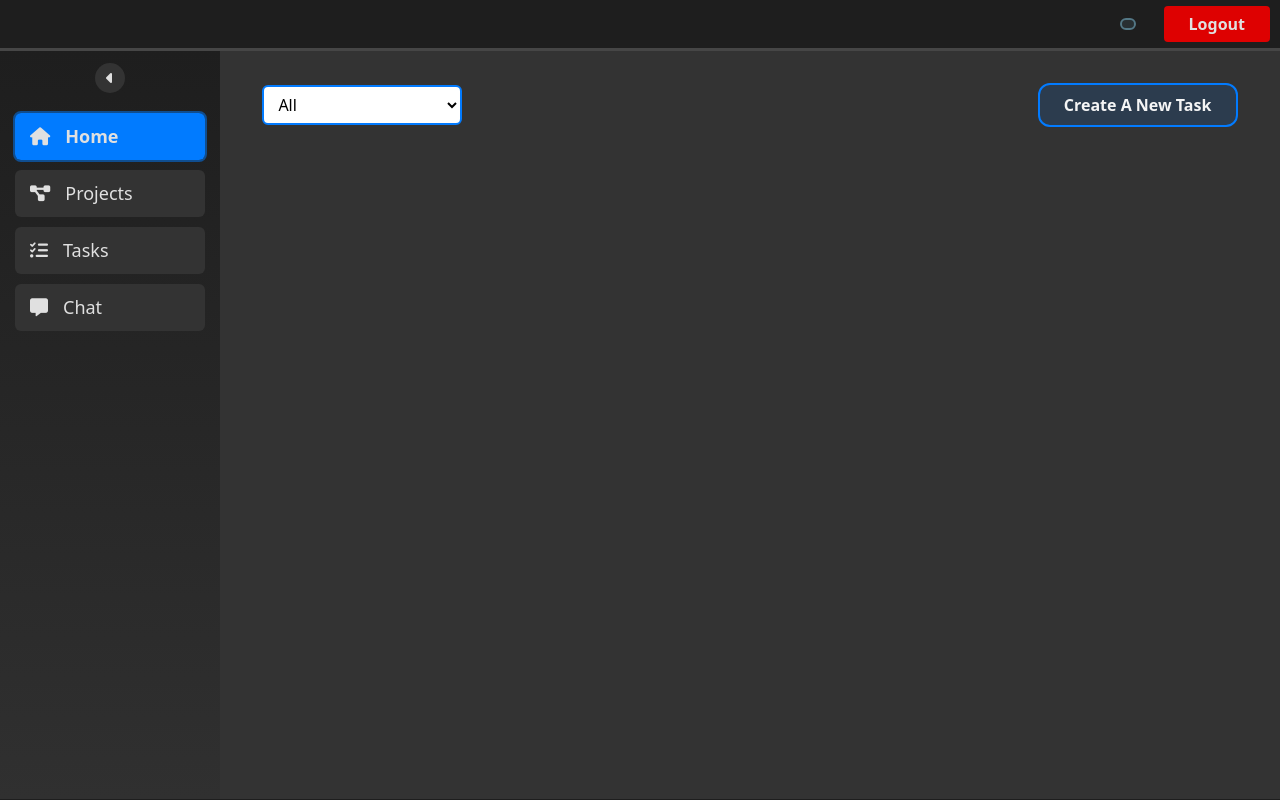
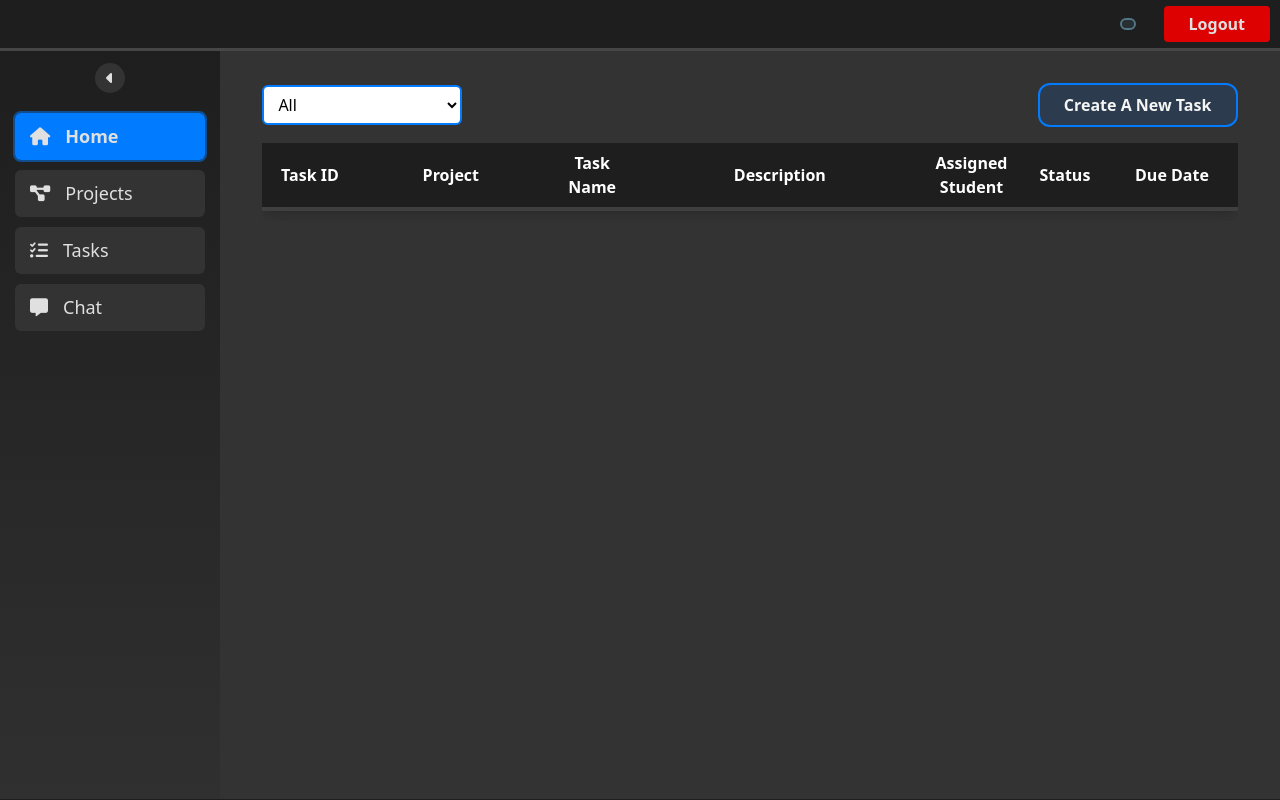
Before and after one commit to Osamaa3mmar/Advance-Web-Phase2, a React (Vite) app: page /main/tasks in a window 1280 px wide. Built offline with nearby package versions, Linux system fonts and the light colour scheme.

Commit message:
tsks 90%

```diff
--- /dev/null
+++ b/src/pages/Tasks/TableHead.jsx
@@ -0,0 +1,8 @@
+
+export default function TableHead({name,num}) {
+  return (
+    <th className={` text-[16px] px-4 py-2 w-[${num}]`}>
+{name}
+    </th>
+  )
+}
--- /dev/null
+++ b/src/pages/Tasks/TableRow.jsx
@@ -0,0 +1,14 @@
+
+export default function TableRow({id,name,project,description,student,status,dueDate}) {
+  return (
+    <tr className="border-[#3f3f3f] border-b-1">
+      <td className="px-4 py-2 w-[10%]">{id}</td>
+      <td className="px-4 py-2 w-[20%]">{project.title}</td>
+      <td className="px-4 py-2 w-[10%]">{name}</td>
+      <td className="px-4 py-2 w-[30%]">{description}</td>
+      <td className="px-4 py-2 w-[10%]">{student.username}</td>
+      <td className="px-4 py-2 w-[6%]">{status}</td>
+      <td className="px-4 py-2 w-[14%]">{dueDate}</td>
+    </tr>
+  )
+}
--- a/src/pages/Tasks/TaskForm.jsx
+++ b/src/pages/Tasks/TaskForm.jsx
@@ -1,7 +1,7 @@
 import { useEffect, useState } from "react"
 import Swal from "sweetalert2";
 import style from '../../component/Projects/Form/style.module.css'
-export default function TaskForm({closeForm}) {
+export default function TaskForm({closeForm,trig}) {
     const [task,setTask]=useState({
         id:0,
         name:"",
@@ -17,7 +17,6 @@ export default function TaskForm({closeForm}) {
         status:'',
         dueDate:''
     });
-    console.log(task)
     const [projects,setProjects]=useState([]);
     const [students,setStudents]=useState([]);
     const handleChange=(e)=>{
@@ -55,6 +54,7 @@ export default function TaskForm({closeForm}) {
         else{
             tasks=[task];
         }
+        trig(prev=>!prev);
         localStorage.setItem("tasks",JSON.stringify(tasks));
     }
      const createTask=(e)=>{
@@ -76,7 +76,7 @@ export default function TaskForm({closeForm}) {
         if(students){
             setStudents(students);
         }
-        setTask(prev=>({...prev,id:tasks?tasks.length()+1:1}));
+        setTask(prev=>({...prev,id:tasks?tasks.length+1:1}));
       }
       useEffect(()=>{
         getData();
@@ -132,6 +132,10 @@ export default function TaskForm({closeForm}) {
           <option value="cancelled" className=' '>Cancelled</option>
         </select>
       </div>
+      <div className="inputContainer flex flex-col gap-2 w-full ">
+        <h3 className=" text-lg font-semibold">Due Date :</h3>
+        <input value={task.dueDate} name='dueDate' onChange={handleChange} type="date" className=" outline-0 bg-[#333333] p-[6px] border-2 border-[#454545] rounded-lg"/>
+      </div>
       <button  className=' bg-[rgba(3,125,255,0.4)] hover:bg-[#027bfe] py-[10px] cursor-pointer duration-300 rounded-lg  flex-1' type='submit'>Add</button>
 
 
--- /dev/null
+++ b/src/pages/Tasks/TaskTable.jsx
@@ -0,0 +1,27 @@
+import TableRow from './TableRow'
+import TableHead from './TableHead'
+import style from './style.module.css'
+export default function TaskTable({tasks}) {
+  return (
+    <div className={" overflow-x-auto pb-[10px]  "+style.scroll }>
+    <table className=' bg-[#1e1e1e] shadow-lg text-white'>
+        <thead className=' border-[#3f3f3f] border-b-4'>
+            <tr className='  '>
+            <TableHead name={"Task ID"} num={"10%"}/>
+            <TableHead name={"Project"} num={"20%"}/>
+            <TableHead name={"Task Name"} num={"10%"}/>
+            <TableHead name={"Description"} num={"30%"}/>
+            <TableHead name={"Assigned Student"} num={"10%"}/>
+            <TableHead name={"Status"} num={"6%"}/>
+            <TableHead name={"Due Date"} num={"14%"}/>
+            </tr>
+        </thead>
+        <tbody>
+        {tasks?.map((task)=>{
+            return <TableRow key={task.id} {...task}/>
+        })}
+      </tbody>
+    </table>
+    </div>
+  )
+}
--- a/src/pages/Tasks/Tasks.jsx
+++ b/src/pages/Tasks/Tasks.jsx
@@ -1,33 +1,49 @@
-import { useEffect } from "react";
+import { useContext, useEffect, useMemo } from "react";
 import { useState } from "react"
 import { TasksHeader } from "./TasksHeader";
 import Modal from "../../component/Modal/Modal";
 import TaskForm from "./TaskForm";
+import { CurrentUserContext } from "../../Context/CurrentUserContext";
+import TaskTable from "./TaskTable";
 
 export default function Tasks() {
-  const [tasks,setTasks]=useState([]);
   const [modal,setModal]=useState(false);
-  const getTasks=()=>{
-    const tasks=JSON.parse(localStorage.getItem("tasks"));
-    if(tasks)
-    setTasks(tasks);
-  }
+  const [searchTerm,setSearchTerm]=useState(null);
+  const [trig,setTrig]=useState(false);
+  const {user}=useContext(CurrentUserContext);
+  const currentTasks=useMemo(()=>{
+    const tempTasks=JSON.parse(localStorage.getItem('tasks'));
+    if(!tempTasks)
+      return null;
+
+    const tasks=user?user.role=='admin'?tempTasks:
+    tempTasks.filter((task)=>{
+      return task.student.id==user.id;
+    })
+    :null;
+
+    if(searchTerm){
+      return tasks.filter((task)=>{
+        return task.status.toLowerCase()==searchTerm.toLowerCase();
+      })
+    }
+    return tempTasks;
+
+  },[user,searchTerm,trig]);
+
   useEffect(()=>{
-    getTasks();
   },[])
   const modalToggle=()=>{
     setModal(prev=>!prev);
   }
 
   return (
-    <div className=" py-[3%] px-[4%]">
+    <div className=" py-[3%] px-[4%] flex flex-col gap-4">
       <TasksHeader setModal={setModal} />
-
-
-
       <Modal onClose={modalToggle} status={modal} title={"Add New Task"}>
-      <TaskForm closeForm={setModal} />
+      <TaskForm trig={setTrig} closeForm={setModal} />
       </Modal>
+      <TaskTable tasks={currentTasks}/>
     </div>
   )
 }
--- /dev/null
+++ b/src/pages/Tasks/style.module.css
@@ -0,0 +1,25 @@
+.scroll {
+    overflow-x: auto;
+  }
+
+  /* Custom scrollbar styles */
+  .scroll::-webkit-scrollbar {
+    height: 6px; /* Thin scrollbar */
+  }
+
+  .scroll::-webkit-scrollbar-thumb {
+    background-color: #1e1e1e; /* Dark gray thumb */
+    border-radius: 10px; /* Rounded scrollbar */
+  }
+
+  .scroll::-webkit-scrollbar-track {
+    background-color: #333; /* Track background matches your table */
+  }
+
+
+@media screen and (max-width:580px) {
+    .scroll{
+        width: 400px !important;
+        margin: auto;
+    }
+}
```
